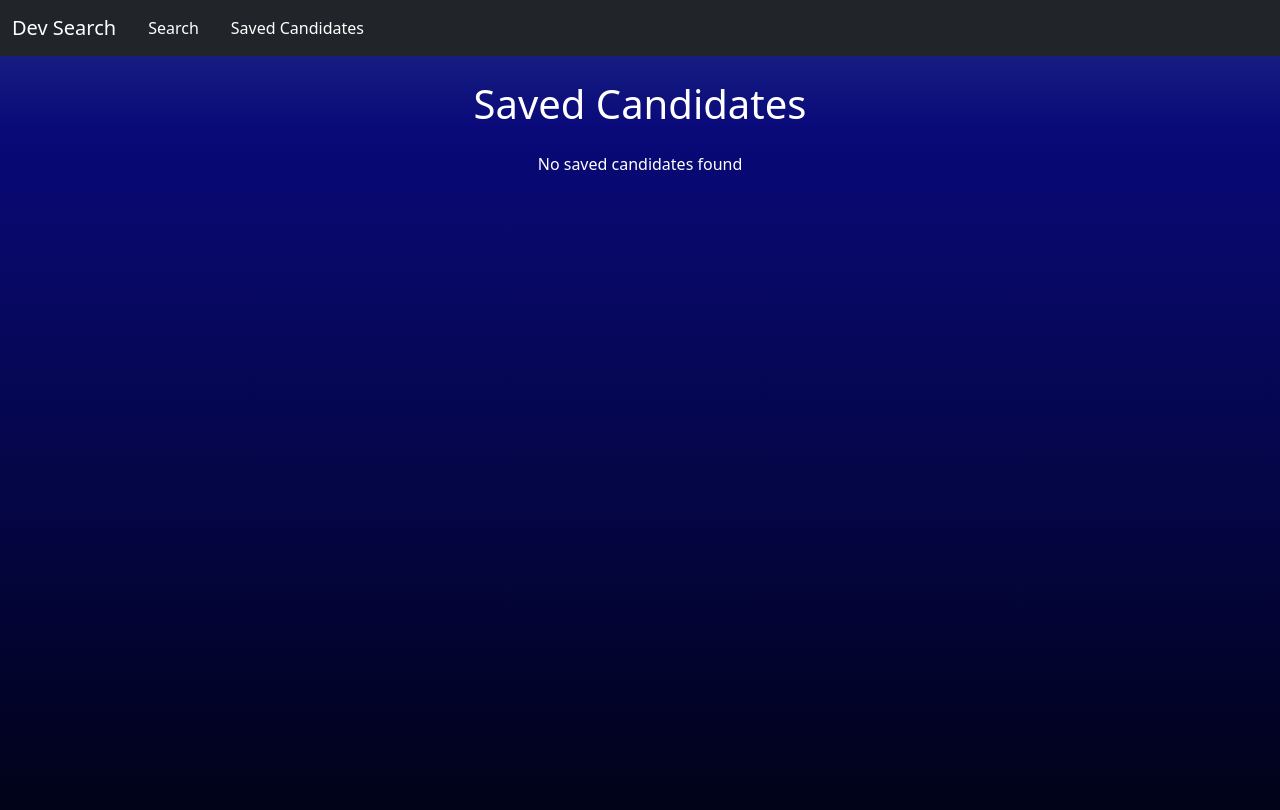
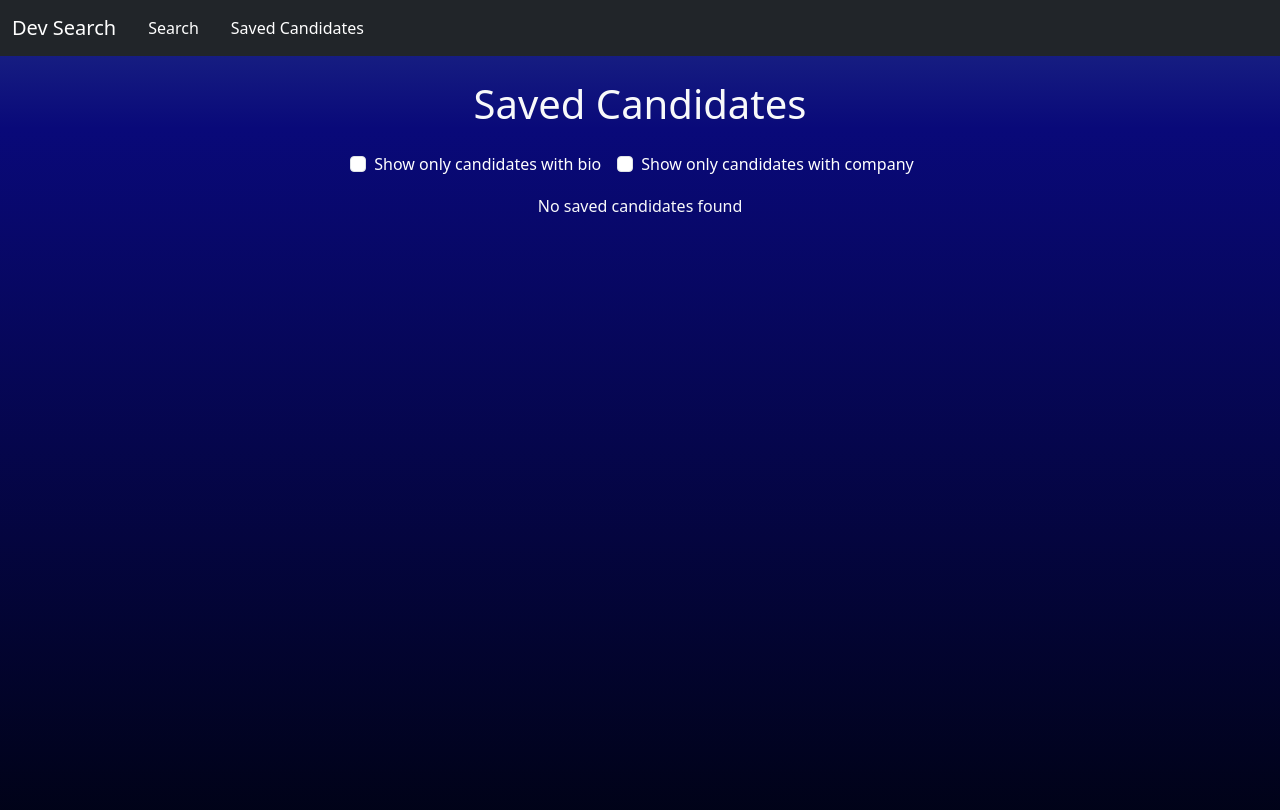
Before and after one commit to Cinnlight/Github-Dev-Search, a React (Vite) app in the folder Develop/: page /SavedCandidates in a window 1280 px wide. Shown: the top 810 px of the page. Built offline with nearby package versions, Linux system fonts and the light colour scheme.

Commit message:
Adds sorting capability, adds bootstrap dark theme classes

```diff
--- a/Develop/src/pages/SavedCandidates.tsx
+++ b/Develop/src/pages/SavedCandidates.tsx
@@ -8,6 +8,8 @@ import { searchGithubUser } from '../api/API';
 // Page to display saved candidates that are stored in local storage
 const SavedCandidates: React.FC = () => {
   const [potentialCandidates, setPotentialCandidates] = useState<GithubUser[]>([]);
+  const [ hasBio, setHasBio ] = useState<boolean>(false);
+  const [ hasCompany, setHasCompany ] = useState<boolean>(false);
 
   useEffect(() => {
     const storedCandidates = localStorage.getItem('potentialCandidates');
@@ -34,20 +36,55 @@ const SavedCandidates: React.FC = () => {
     localStorage.setItem('potentialCandidates', JSON.stringify(updatedCandidates));
   };
 
+const filteredCandidates = potentialCandidates.filter(candidate => {
+  if (hasBio && !candidate.bio) return false;
+  if (hasCompany && !candidate.company) return false;
+  return true;
+});
+
   return (
     <div className="container my-4">
-      <h1 className="text-center mb-4">Saved Candidates</h1>
-      {potentialCandidates.length > 0 ? (
-        <div className="card">
+      <h1 className="text-center mb-4 text-light">Saved Candidates</h1>
+
+      {/* Checkbox Filters */}
+      <div className="d-flex justify-content-center mb-3">
+        <div className="form-check form-check-inline">
+          <input
+            className="form-check-input"
+            type="checkbox"
+            id="filterBio"
+            checked={hasBio}
+            onChange={() => setHasBio(!hasBio)}
+          />
+          <label className="form-check-label text-white" htmlFor="filterBio">
+            Show only candidates with bio
+          </label>
+        </div>
+        <div className="form-check form-check-inline">
+          <input
+            className="form-check-input"
+            type="checkbox"
+            id="filterCompany"
+            checked={hasCompany}
+            onChange={() => setHasCompany(!hasCompany)}
+          />
+          <label className="form-check-label text-white" htmlFor="filterCompany">
+            Show only candidates with company
+          </label>
+        </div>
+      </div>
+
+      {filteredCandidates.length > 0 ? (
+        <div className="card bg-dark text-light">
           <div className="card-body">
             <h5 className="card-title text-center">Candidate List</h5>
             <div className="list-group">
-              {potentialCandidates.map(candidate => {
+              {filteredCandidates.map(candidate => {
                 // Fetch detailed info if needed for each candidate
                 fetchDetailedInfoIfNeeded(candidate);
 
                 return (
-                  <div key={candidate.id} className="list-group-item d-flex align-items-center">
+                  <div key={candidate.id} className="list-group-item d-flex align-items-center bg-dark text-light border-light">
                     <img
                       src={candidate.avatar_url}
                       alt={`${candidate.login}'s avatar`}
@@ -74,7 +111,7 @@ const SavedCandidates: React.FC = () => {
           </div>
         </div>
       ) : (
-        <p className="text-center">No saved candidates found</p>
+        <p className="text-center text-light">No saved candidates found</p>
       )}
     </div>
   );
```
